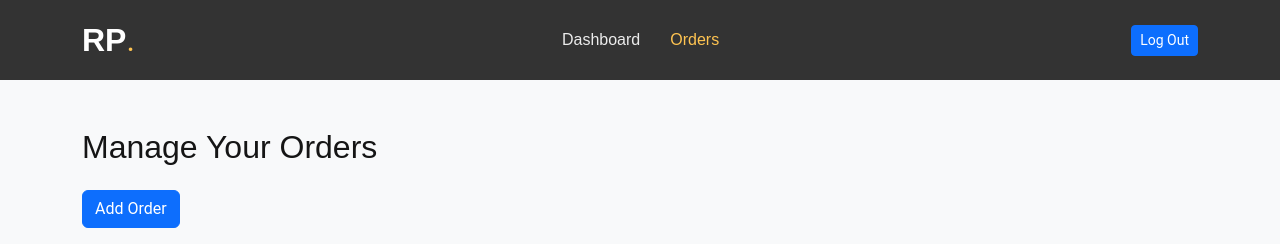
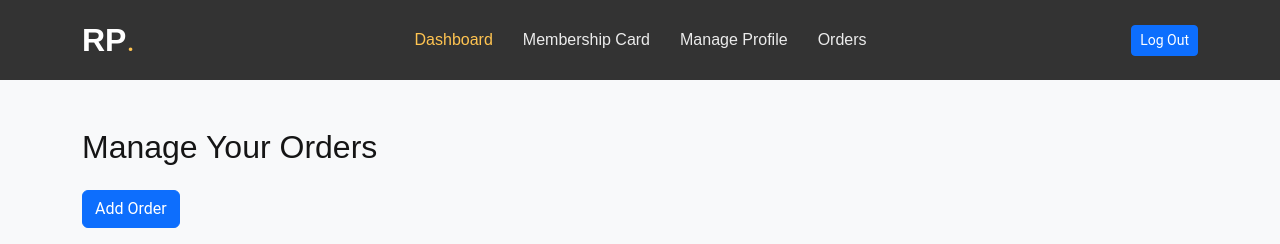
Before and after one commit to ALSABAEEI/web, a PHP site: page /web/orders.php in a window 1280 px wide. Shown: the top 244 px of the page. Run offline with PHP 8.4, Linux system fonts and the light colour scheme; the visitor is signed in with stand-in values (Sample User, id 1); data that the repository does not hold is empty.

Commit message:
modified:   orders.php

```diff
--- a/orders.php
+++ b/orders.php
@@ -119,8 +119,11 @@ $conn->close();
             </a>
             <nav id="navmenu" class="navmenu">
                 <ul>
-                    <li><a href="dashboard.php">Dashboard</a></li>
-                    <li><a href="orders.php" class="active">Orders</a></li>
+                    <li><a href="Dashboard.php" class="active">Dashboard</a></li>
+                    <li><a href="membership-card.php">Membership Card</a></li>
+                    <li><a href="update-student-info.php">Manage Profile</a></li>
+                    <li><a href="orders.php">Orders</a></li>
+
                 </ul>
                 <i class="mobile-nav-toggle d-xl-none bi bi-list"></i>
             </nav>
```
